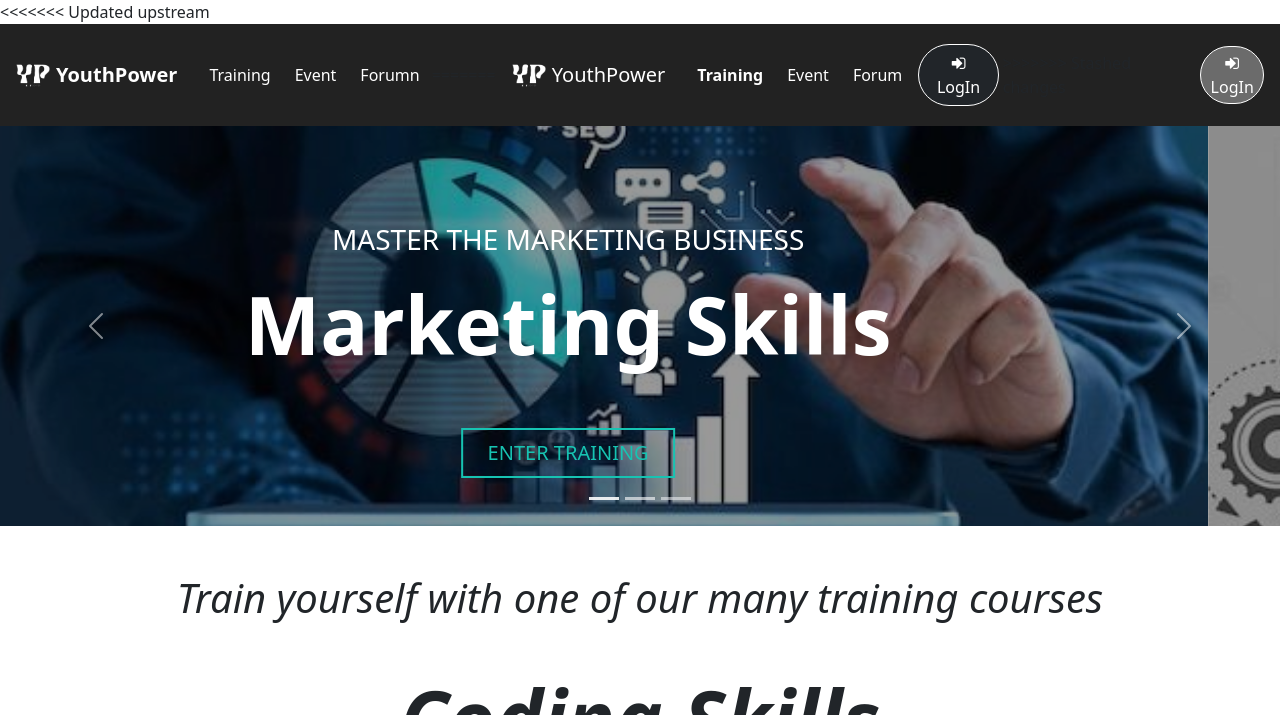
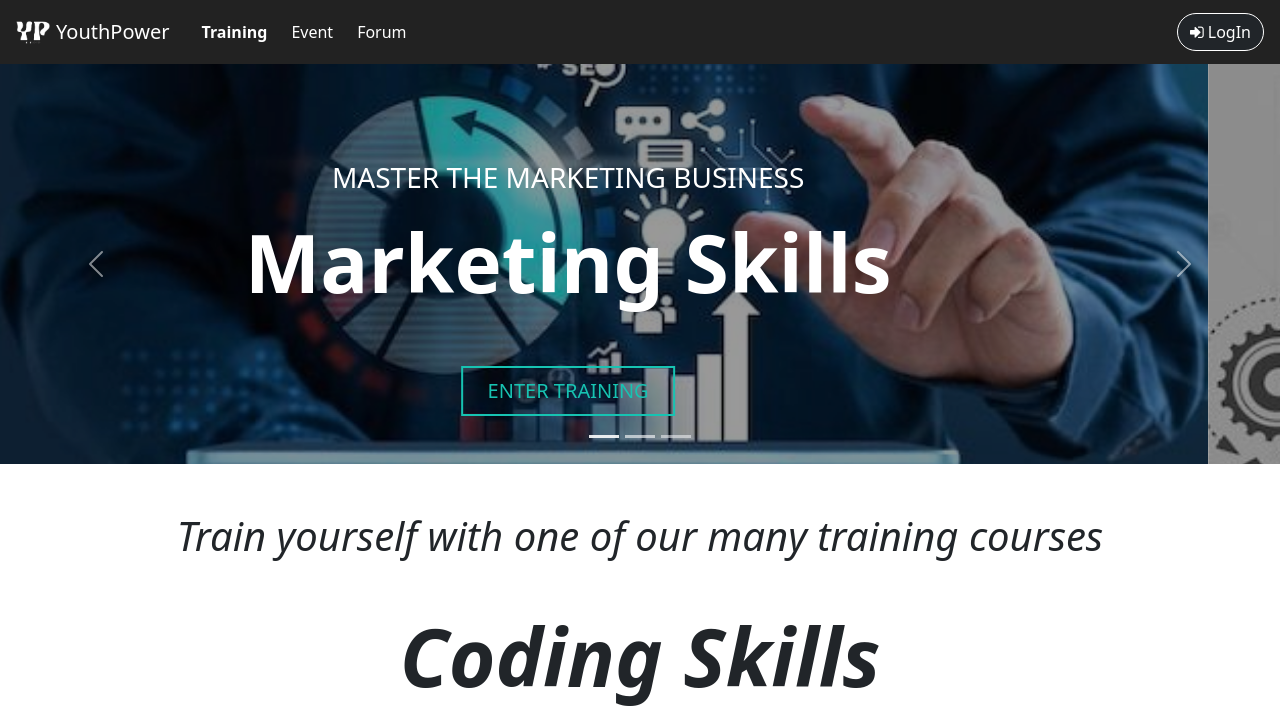
Before and after one commit to sns15y/youths, a website: page training.html in a window 1280 px wide. Shown: the top 715 px of the page. Drawn offline with nearby package versions, Linux system fonts and the light colour scheme.

Commit message:
Update training.html

```diff
--- a/training.html
+++ b/training.html
@@ -18,28 +18,6 @@
 
 
     <body>
-<<<<<<< Updated upstream
-
-      <nav class="navbar navbar-expand-lg sticky-lg-top " style="background-color: #222222;" data-bs-theme="dark" style="position: relative;">
-        <div class="container-fluid ">
-            <img src="Img/YP_NoBG.png" width="42" height="25" alt="Logo">
-            <a class="navbar-brand text-white fw-bolder" style="padding-left:2px; padding-right: 4px;" href="#">YouthPower</a>
-            <button class="navbar-toggler" type="button" data-bs-toggle="collapse" data-bs-target="#navbarNav" aria-controls="navbarNav" aria-expanded="false" aria-label="Toggle navigation">
-                <span class="navbar-toggler-icon"></span>
-            </button>
-            <div class="collapse navbar-collapse p-0 " id="navbarNav">
-                <ul class="navbar-nav ">
-                    <li class="nav-item p-1">
-                        <a class="nav-link text-white" aria-current="page" href="training.html">Training</a>
-                    </li>
-                    <li class="nav-item p-1 ">
-                        <a class="nav-link text-white" href="event.html">Event</a>
-                    </li>
-                    <li class="nav-item p-1">
-                        <a class="nav-link text-white" href="forumn.html">Forumn</a>
-                    </li>
-                </ul>
-=======
 
 
         <!--Navbar -->
@@ -70,14 +48,6 @@
                         </li>
                     </ul>
                 </div>
->>>>>>> Stashed changes
-            </div>
-            <div class="content-end" id="navbarNav">
-                <ul class="nav ">
-                    <li class="nav-item m-1"><button type="button" class="p-1 rounded-pill bg-none border border-white "><i class="fa fa-sign-in" aria-hidden="true"></i>
-                        LogIn</button>
-                    </li>
-                </ul>
             </div>
         </div>
     </nav>
```
